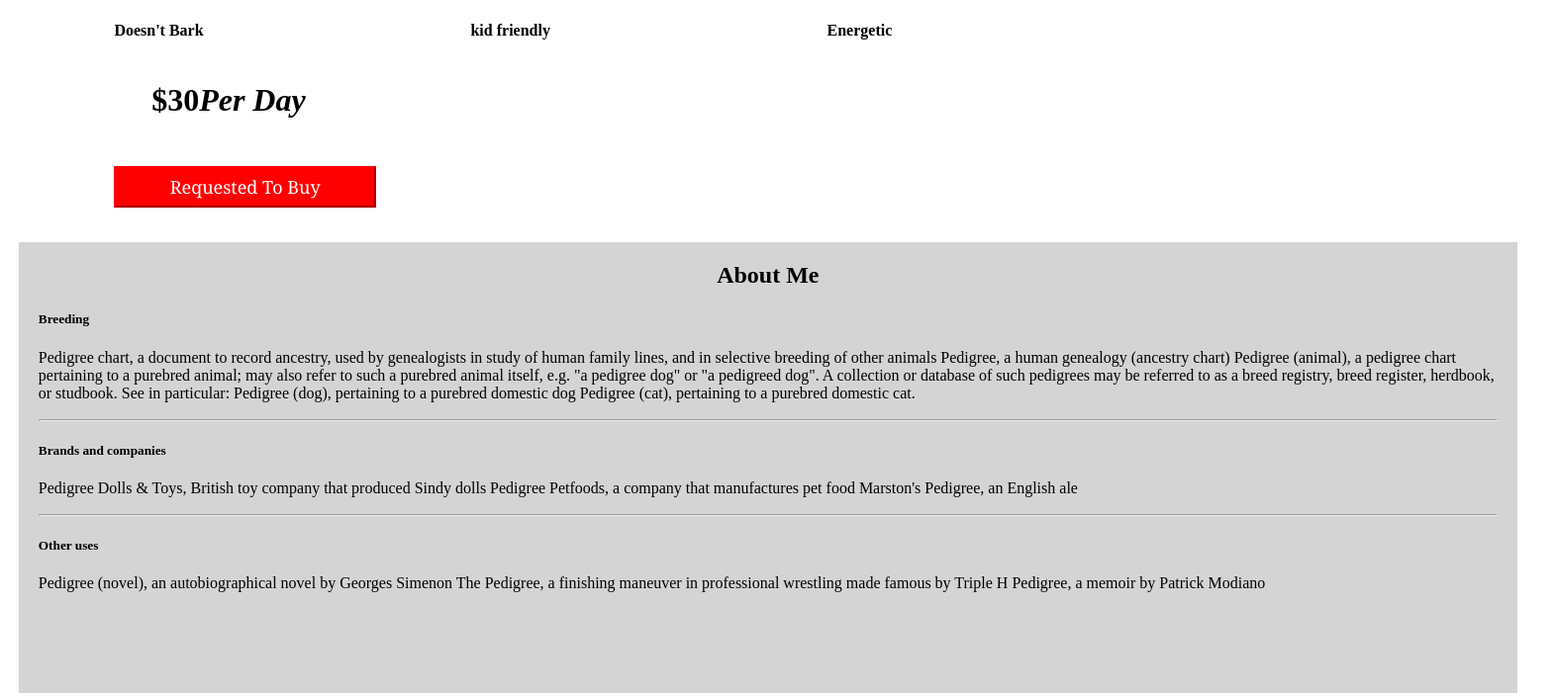
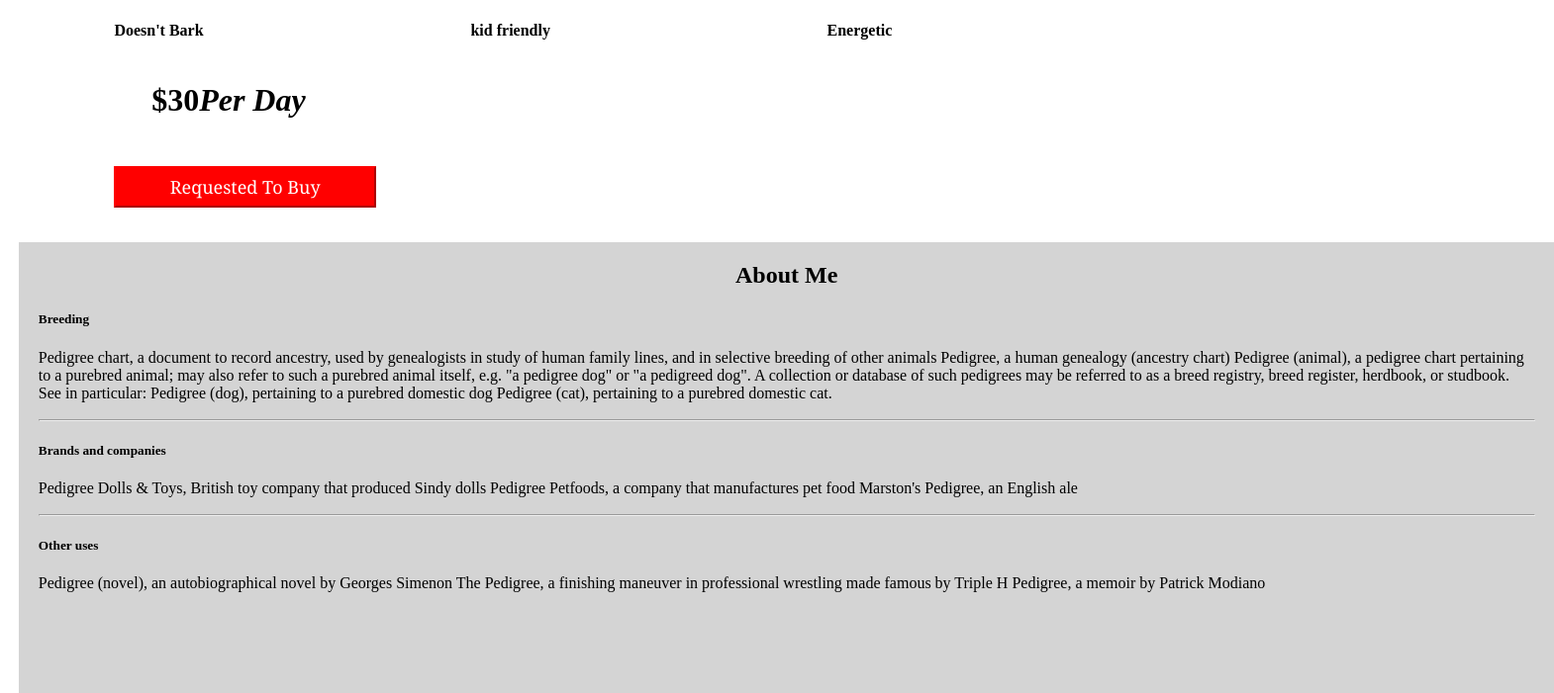
Before and after one commit to BY-33/BY-33.github.io, a plain HTML site: page Airncs/index.html in a window 1280 px wide. Shown: the part 1248-1949 px from the top of the page at 99% size, 1570 px wide, since content can reach past the window. Drawn offline with Linux system fonts and the light colour scheme.

Commit message:
updatestyle

```diff
--- a/Airncs/style.css
+++ b/Airncs/style.css
@@ -65,7 +65,7 @@
     border: 1px solid  rgb(212, 212, 212);
     background-color: rgb(212, 212, 212);
     height: 15cm;
-    width: 39cm;
+    width: 40cm;
     padding: 0cm 0.5cm;
     margin: 0cm 0.5cm;
 }
```
